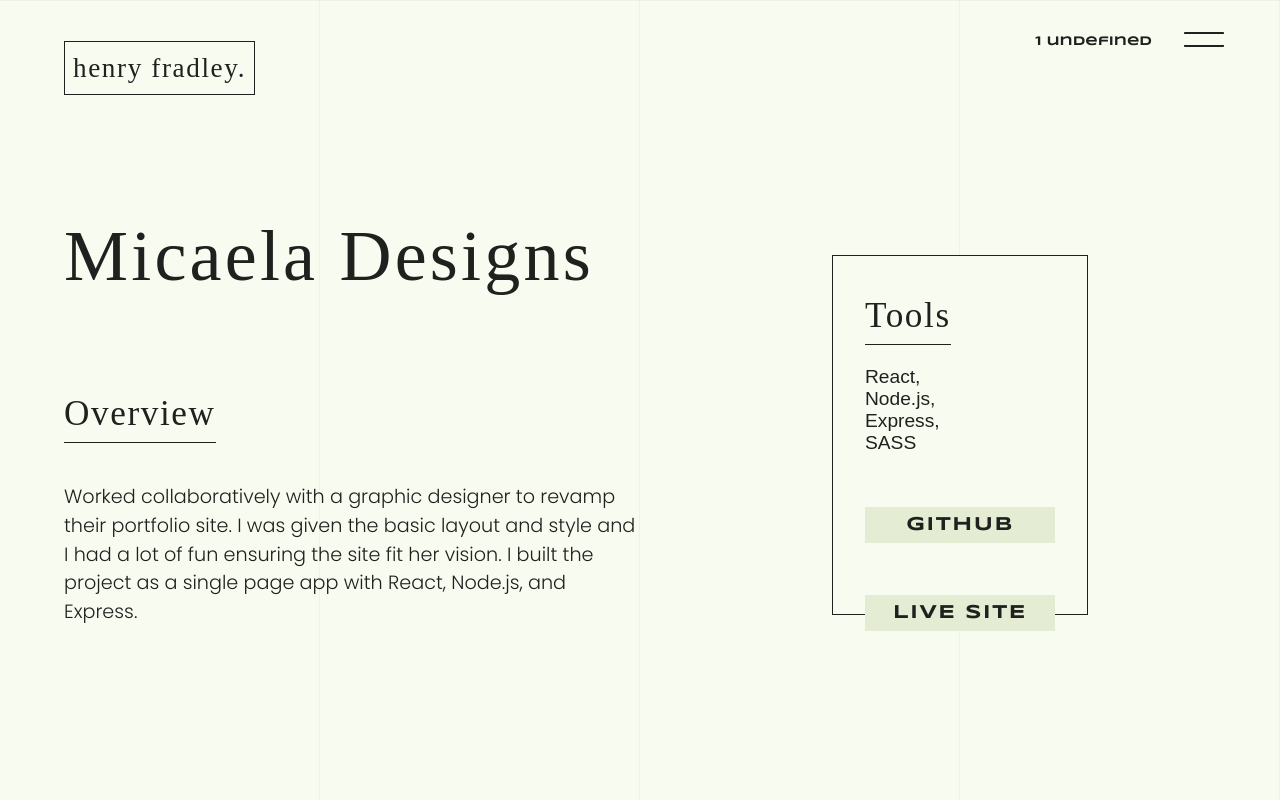
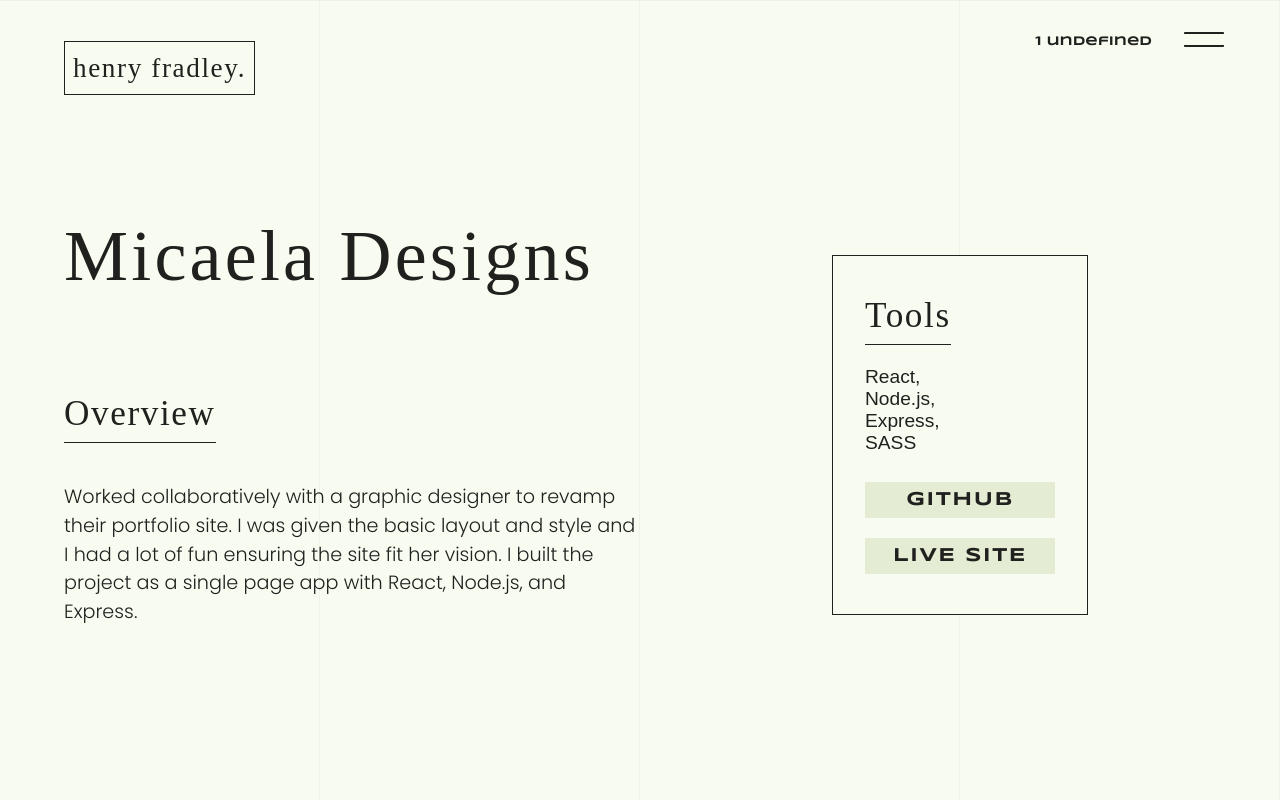
Before and after one commit to henryfradley/hcfportfolio, a Next.js app: page /projects/1 in a window 1280 px wide. Shown: the top 800 px of the page. Built offline with nearby package versions, Linux system fonts and the light colour scheme; a web font is replaced by a local one.

Commit message:
fixed overflowing github/live links

```diff
--- a/styles.css
+++ b/styles.css
@@ -247,6 +247,16 @@ p {
   position: relative;
 }
 
+/* .image1 img {
+  transition: .3s ease-in-out;
+} */
+
+/* .image1 img:hover {
+  transform: scale(1.05);
+  transition: .3s ease-in-out;
+} */
+
+
 
 .image2 {
   opacity: .9;
@@ -1380,7 +1390,8 @@ input {
 
 
 .linkHolder {
-  height: 40%;
+  margin-top: .5rem;
+  height: fit-content;
   width: 100%;
   display: flex;
   flex-direction: column;
@@ -1394,6 +1405,7 @@ input {
   transition: .5s ease-out;
   text-align: center;
   cursor: pointer;
+  margin: 0 0;
 
 }
 
@@ -1411,6 +1423,7 @@ input {
   transition: .5s ease-out;
   color: var(--black);
   text-align: center;
+  margin: 0 0;
 }
 
 .big {
```
